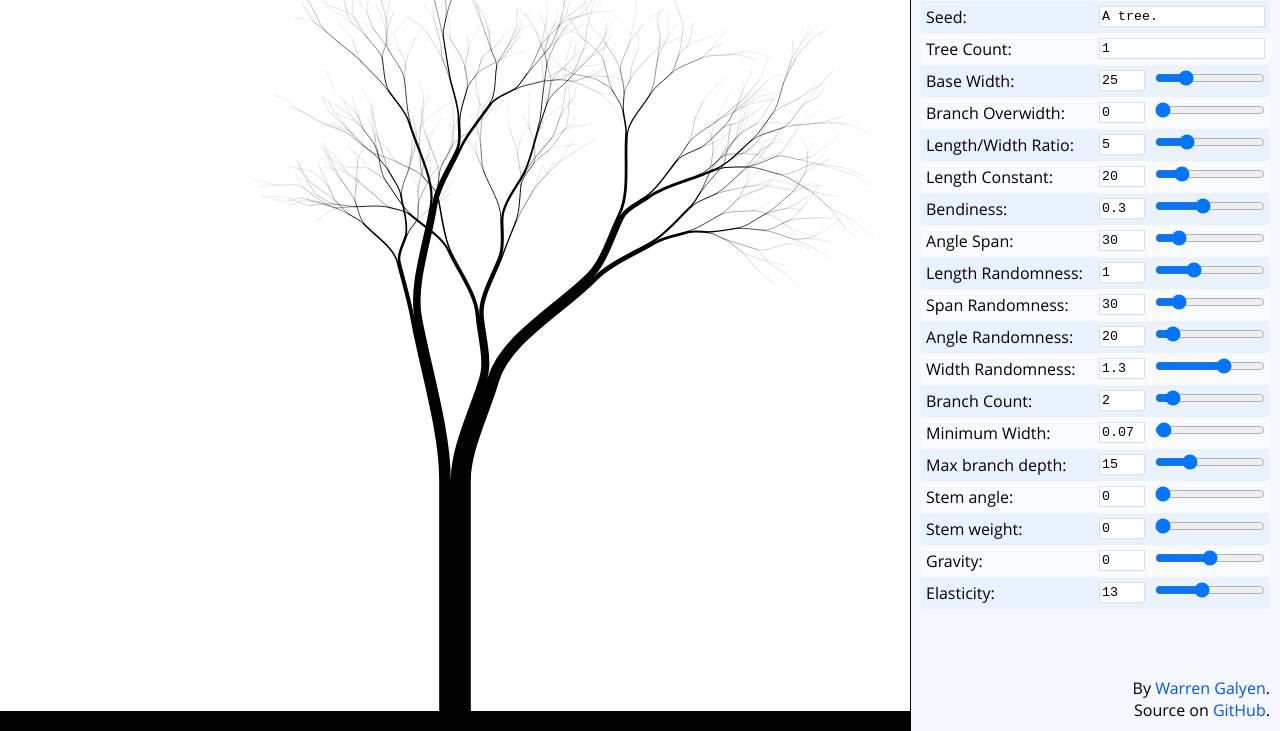
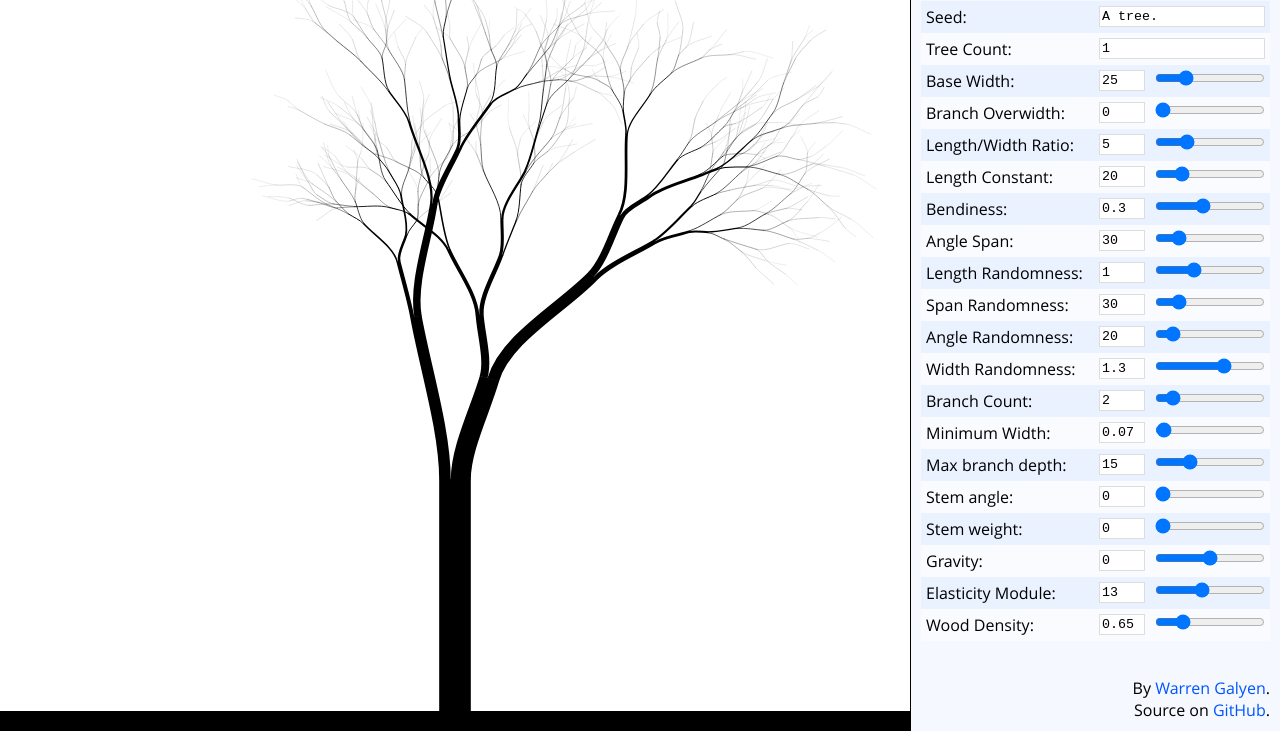
Before and after one commit to PG-Laboratory/plants, a plain HTML site: page index.html in a window 1280 px wide. Shown: the part 69-800 px from the top of the page. Drawn offline with Linux system fonts and the light colour scheme.

Commit message:
Add wood density as an option

```diff
--- a/controls.js
+++ b/controls.js
@@ -2,7 +2,7 @@ var Controls = new(function () {
     var inputs = {
         seed: {
             elements: [document.getElementById("c-seed")],
-            value: "A tree.",
+            value: "foo",
             update: function () {
                 this.value = this.elements[0].value;
                 apply();
@@ -214,7 +214,7 @@ var Controls = new(function () {
             ],
             value: 0.5,
             update: function () {
-                var value = this.elements[0].value;
+                var value = Math.pow(this.elements[0].value, 3);
                 this.elements[1].value = value;
                 value = parseFloat(value);
                 if (!isNaN(value)) {
@@ -226,10 +226,10 @@ var Controls = new(function () {
         elasticity: {
             elements: [
                 document.getElementById("c-elasticity"),
-                document.getElementById("c-elasticityValue")
+                document.getElementById("c-elasticityValue"),
             ],
             value: 13,
-            update:function() {
+            update: function () {
                 var value = this.elements[0].value;
                 this.elements[1].value = value;
                 value = parseFloat(value);
@@ -237,7 +237,23 @@ var Controls = new(function () {
                     this.value = value;
                 }
                 apply();
-            }
+            },
+        },
+        density: {
+            elements: [
+                document.getElementById("c-density"),
+                document.getElementById("c-densityValue"),
+            ],
+            value: 13,
+            update: function () {
+                var value = this.elements[0].value;
+                this.elements[1].value = value;
+                value = parseFloat(value);
+                if (!isNaN(value)) {
+                    this.value = value;
+                }
+                apply();
+            },
         },
         minWidth: {
             elements: [
--- a/index.html
+++ b/index.html
@@ -146,15 +146,22 @@
 					<label for="c-gravity">
 						Gravity:
 					</label>
-					<input type="range" min="-1" max="1" step="0.01" value="0" id="c-gravity" />
+					<input type="range" min="-2" max="2" step="0.01" value="0" id="c-gravity" />
 					<input type="text" id="c-gravityValue" value="0" class="rangeValue" onchange="document.getElementById('c-gravity').value = this.value;">
 				</div>
 				<div class="control">
 					<label for="c-elasticity">
-						Elasticity:
+						Elasticity Module:
 					</label>
 					<input type="range" min="1" max="30" step="0.01" value="0" id="c-elasticity" />
 					<input type="text" id="c-elasticityValue" value="0" class="rangeValue" onchange="document.getElementById('c-elasticity').value = this.value;">
+				</div>
+				<div class="control">
+					<label for="c-density">
+						Wood Density:
+					</label>
+					<input type="range" min="0" max="3" step="0.01" value="0" id="c-density" />
+					<input type="text" id="c-densityValue" value="0" class="rangeValue" onchange="document.getElementById('c-density').value = this.value;">
 				</div>
 			</div>
 			<div>
--- a/plantgen.js
+++ b/plantgen.js
@@ -1,11 +1,10 @@
-
 var Plantgen = new function () {
     var canvas = document.getElementById("canvas");
     canvas.width = document.getElementById("container").offsetWidth;
     canvas.height = document.getElementById("container").offsetHeight;
     var context = canvas.getContext("2d");
 
-    var rand = function () { };
+    var rand = function () {};
     var trees = [];
 
     var config = presets.default;
@@ -22,20 +21,17 @@ var Plantgen = new function () {
 
             var baseWidth = config.baseWidth + config.baseWidth * (rand() - 0.5) * config.widthRandomness;
 
-            trees.push(
-                {
-                    structure: {
-                        angle: 0,
-                        width: baseWidth,
-                        len:
-                            baseWidth * config.lengthWidthRatio
-                            + baseWidth * config.lengthWidthRatio * ((rand() - 0.5) * config.lengthRandomness)
-                            + config.lengthConstant,
-                        centerOffset: 0,
-                        isRoot: true
-                    }
+            trees.push({
+                structure: {
+                    angle: 0,
+                    width: baseWidth,
+                    len: baseWidth * config.lengthWidthRatio +
+                        baseWidth * config.lengthWidthRatio * ((rand() - 0.5) * config.lengthRandomness) +
+                        config.lengthConstant,
+                    centerOffset: 0,
+                    isRoot: true
                 }
-            );
+            });
 
             totalBranchCount += generateStructure(trees[i]);
         }
@@ -184,9 +180,12 @@ var Plantgen = new function () {
         var gravityAttack = Math.sin(up + branch.angle);
 
         // fancy physics calculations for how much gravity bends the branch
-        var i_y = (Math.PI / 4) * Math.pow(branch.width + 1, 4);
+        var branchWeight = Math.PI * Math.pow((branch.width) / 2, 2) * (branch.len) * config.density;
+        branchWeight = branchWeight / 1000; // g to kg
 
-        var bendDistance = ((config.gravity * gravityAttack) * Math.pow(gravityAttack * branch.len, 3)) / (3 * config.elasticity * i_y);
+        var i_y = (Math.PI / 4) * Math.pow(branch.width, 4) * 10e-8;
+
+        var bendDistance = ((config.gravity * gravityAttack * (branchWeight / 2)) * Math.pow(gravityAttack * (branch.len / 100), 3)) / (3 * config.elasticity * i_y);
 
         var originalY = Math.cos(up + branch.angle) * branch.len;
         var newY = originalY - bendDistance;
--- a/presets.js
+++ b/presets.js
@@ -18,6 +18,7 @@ var presets = {
         maxDepth: 15,
         stemAngle: 0,
         stemWeight: 0,
-        elasticity: 13
+        elasticity: 13,
+        density: 0.65
     }
 };
```
